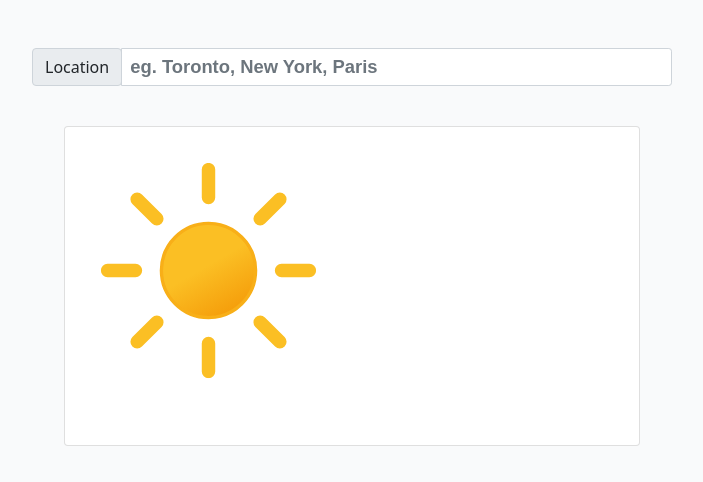
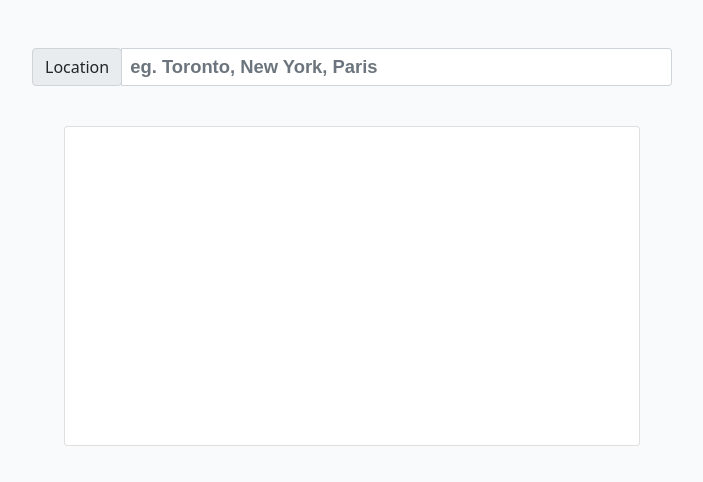
Before and after one commit to Ben-Langlois/Weather-App, a React (Create React App) app: page / in a window 1280 px wide. Shown: the top 482 px of the page, without its empty margins (288-991 px from the left). Built offline with nearby package versions, Linux system fonts and the light colour scheme.

Commit message:
imported few basic icons, created foundation for icon logic

```diff
--- a/src/App.js
+++ b/src/App.js
@@ -5,21 +5,54 @@ import $ from 'jquery';
 import * as icons from './icons/icons.js';
 // import svgs from './icons/icons';
 
+var ReactDOM = require('react-dom');
+
+
 /*
   - Figure out function comment convention https://google.github.io/styleguide/jsguide.html#jsdoc-general-form
   - Recode keypress event
 */
 
 class Dashboard extends React.Component {
-  // constructor(props){
-  //   super(props);
-
-  // }
+  constructor(props){
+    super(props);
+    this.weatherCheck = this.weatherCheck.bind(this);
+  }
 
   componentDidUpdate(prevProps){
-    if(prevProps.city !== this.props.city){  // logic determining what weather icon to use
-      console.log('changed');
+    if(prevProps.city !== this.props.city){  // When city is input
+      // console.log('changed');
+      // this.weatherCheck();
     }
+  }
+
+
+
+
+
+  // Determining weather for icons
+  weatherCheck(){
+    console.log('check');
+
+    // What time (day/night)
+
+      // If sunny
+      if(this.state['current']['clouds'] <= 50){
+
+        ReactDOM.render(
+          <img id='main' src={icons.clearDay} alt=''/>,
+          document.getElementById('icon')
+        );
+      }
+        // change svg
+
+      // If raining/snowing
+
+      // If windy
+
+      // If hot ??
+
+      //
   }
 
   render() {
@@ -27,7 +60,6 @@ class Dashboard extends React.Component {
       <div id='Dashboard'>
         <div id='daily'>
           <div id='icon'>
-            <img id='main' src={icons.clearDay} alt=''></img>
 
           </div>
           <div id='stats'>
@@ -107,7 +139,7 @@ class App extends React.Component {
           hourly: data.hourly
         })
 
-        console.log(this.state)
+        console.log(this.state);
       })
       .catch(err => {
         console.error('Call Failed', err)
--- a/src/icons/icons.js
+++ b/src/icons/icons.js
@@ -1,7 +1,17 @@
 // Dynamic icons
-import clearDay from './Dynamic/clear-day.svg';
+import clearDay from './Dynamic/clear-day.svg';                 // pls sort these eventually
+import clearNight from './Dynamic/clear-night.svg';
+
+import overcast from './Dynamic/overcast.svg';
+import cloudy from './Dynamic/cloudy.svg';
+import drizzle from './Dynamic/drizzle.svg';
+import rain from './Dynamic/rain.svg';
+import thunderstorms from './Dynamic/thunderstorms.svg';
+
+import fogDay from './Dynamic/fog-day.svg';
+import fogNight from './Dynamic/fog-night.svg';
 
 
 // Static icons
 
-export {clearDay};
+export {clearDay, clearNight, overcast, cloudy, drizzle, rain, thunderstorms, fogDay, fogNight};
```
